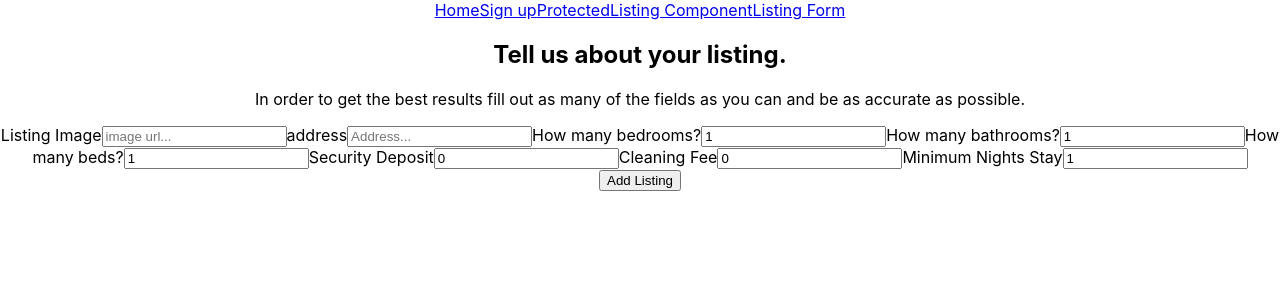
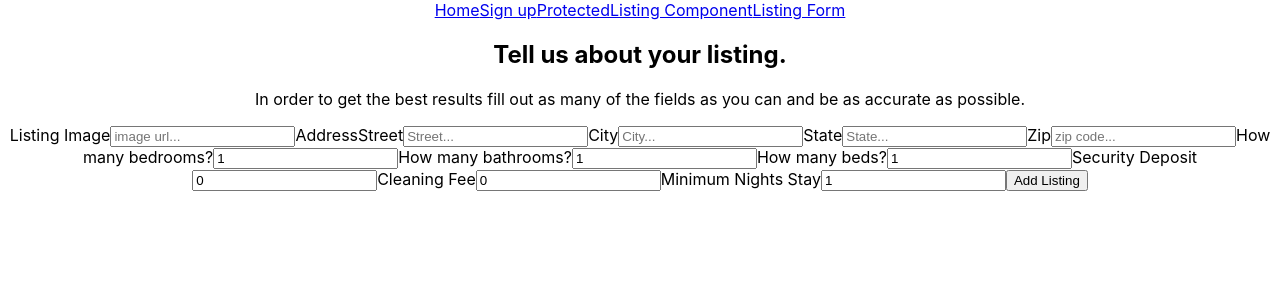
Before and after one commit to itshui3/front-end-1, a React (Create React App) app: page /listing-form in a window 1280 px wide. Shown: the top 300 px of the page. Built offline with nearby package versions, Linux system fonts and the light colour scheme.

Commit message:
Various changes. Added functionality to view image that is being linked. Fixed bugs in actions. Added edit listing functionality. Changed listing and state object slightly.

```diff
--- a/src/actions/index.js
+++ b/src/actions/index.js
@@ -55,26 +55,32 @@ export const updateProfile = updatedProfile => dispatch => {
 export const updateListing = updatedListing => dispatch => {
     dispatch({ type: UPDATE_LISTING_START }); //using loading spinners?
     //axios with auth put call.
-}
-
-export const addListing = listing => dispatch => {
-    const history = useHistory();
-    dispatch({ type: ADD_LISTING_START }); //using loading spinners?
-    //axios with auth put call.
     axiosWithAuth()
         .post()
         .then(res => {
             console.log(res);
-            dispatch({ type: ADD_LISTING_SUCCESS, payload: listing});
-            //redirect back to profile.
-            history.push('/protected');
+            dispatch({ type: UPDATE_LISTING_SUCCESS, payload: updatedListing});
         }).catch(err => {
             //dispatch error
-            //redirect back to listing form
             console.log(err);
-            dispatch({ type: ADD_LISTING_FAILURE, payload: err.data });
-            history.push('/listing-form');
+            dispatch({ type: UPDATE_LISTING_FAILURE, payload: err.data });
         });
+}
+
+export const addListing = listing => dispatch => {
+    dispatch({ type: ADD_LISTING_START }); //using loading spinners?
+    //axios with auth put call.
+    dispatch({ type: ADD_LISTING_SUCCESS, payload: listing});
+    // axiosWithAuth()
+    //     .post()
+    //     .then(res => {
+    //         console.log(res);
+    //         dispatch({ type: ADD_LISTING_SUCCESS, payload: listing});
+    //     }).catch(err => {
+    //         //dispatch error
+    //         console.log(err);
+    //         dispatch({ type: ADD_LISTING_FAILURE, payload: err.data });
+    //     });
 }
 
 export const deleteListing = deleteListing => dispatch => {
--- a/src/components/Listing.js
+++ b/src/components/Listing.js
@@ -6,8 +6,8 @@ export default props => {
     return (
         <div>
             <img />
-            <p>{}</p>
-    <p>Beds: {}</p>
+            <p>neighborhood</p>
+            <p>Beds: {}</p>
             <p>Baths: </p>
             <p>Security Deposit: </p>
             <p>Cleaning Fee: </p>
--- a/src/components/ListingForm.js
+++ b/src/components/ListingForm.js
@@ -2,15 +2,22 @@ import React, { useState } from 'react';
 import { useDispatch, useSelector } from 'react-redux';
 import { addListing, updateListing } from '../actions';
 
+//Defaults as an edit form.
 export default props => {
     const sendListingData = useDispatch();
+    const hostID = useSelector(state => state.host_id);
+    const [isAddingImage, setIsAddingImage] = useState(false);
     const isEditing = useSelector(state => state.isEditing);
     //sets listing to default or listing object from store if editing
     const [listing, setListing] = useState(isEditing ?
         useSelector(state => state.listings[props.listingID]) : {
+        host_id: 0,
         id: 0,
         image: '',
-        address: '',
+        street: '',
+        city: '',
+        state: '',
+        zip: '',
         bedrooms: 1,
         bathrooms: 1,
         beds: 1,
@@ -24,33 +31,58 @@ export default props => {
             ...listing,
             [e.target.name]: e.target.value
         });
+        if (isAddingImage === false && e.target.name === 'image') {
+            setIsAddingImage(true);
+        }
     }
 
-    const addListing = e => {
+    const addNewListing = e => {
         e.preventDefault();
         //send listing to store
+        //get the host_id from the state
+        const listingToAdd = {...listing, host_id: hostID};
         //send info to backend axiosWithAuth
+        //redirect back to profile on success
+        // history.push('/protected');
+        //redirect back to listing form on failure with error
+        // history.push('/listing-form');
         console.log(listing);
         //DO NOT SEND ID
-        return sendListingData(addListing(listing));
+        return sendListingData(addListing(listingToAdd));
     }
 
     const editListing = e => {
         e.preventDefault();
+        //send info to backend with axiosWithAuth
+        //redirect back to profile on success
+        // history.push('/protected');
+        //redirect back to listing form on failure with error
+        // history.push('/listing-form');
         return sendListingData(updateListing(listing));
-        //send info to backend with axiosWithAuth
     }
 
+    //Neighborhoods: ['Reinickendorf', 'Steglitz - Zehlendorf', 'Tempelhof - Schöneberg', 'Lichtenberg', 'Spandau', 'Charlottenburg-Wilm.', 'Friedrichshain-Kreuzberg', 'Pankow', 'Treptow - Köpenick', 'Mitte', 'Marzahn - Hellersdorf', 'Neukölln']
+
+    //TODO: set up regex patterns
     return (
         <div>
-            <form onSubmit={isEditing ? editListing : addListing} >
+            <form onSubmit={isEditing ? editListing : addNewListing} >
                 {/* Option to upload image? */}
                 <h2>Tell us about your listing.</h2>
                 <p>In order to get the best results fill out as many of the fields as you can and be as accurate as possible.</p>
                 <label>Listing Image</label>
                 <input type='url' name='image' placeholder='image url...' onChange={handleChange} value={listing.image} />
-                <label>address</label>
-                <input type='text' name='address' placeholder='Address...' required onChange={handleChange} value={listing.address} />
+                {isAddingImage ? (<img src={listing.image} alt='No Image Found' />) : (<></>)}
+                <label>Address</label>
+                {/* TODO: Separate street, city, state, zip  required*/}
+                <label>Street</label>
+                <input type='text' name='street' placeholder='Street...' required onChange={handleChange} value={listing.street} required />
+                <label>City</label>
+                <input type='text' name='city' placeholder='City...' required onChange={handleChange} value={listing.city} required />
+                <label>State</label>
+                <input type='text' name='state' placeholder='State...' required onChange={handleChange} value={listing.state} required />
+                <label>Zip</label>
+                <input type='text' name='zip' placeholder='zip code...' required onChange={handleChange} value={listing.zip} required />
                 <label>How many bedrooms?</label>
                 <input type='number' name='bedrooms' placeholder='Number of bedrooms...' onChange={handleChange} value={listing.bedrooms} />
                 <label>How many bathrooms?</label>
--- a/src/index.js
+++ b/src/index.js
@@ -3,7 +3,6 @@ import ReactDOM from 'react-dom';
 import { createStore, applyMiddleware } from 'redux';
 import { BrowserRouter as Router } from 'react-router-dom';
 import { Provider } from 'react-redux';
-import { BrowserRouter } from 'react-router-dom';
 import thunk from 'redux-thunk';
 import logger from 'redux-logger';
 import reducer from './reducer';
--- a/src/reducer/index.js
+++ b/src/reducer/index.js
@@ -30,6 +30,7 @@ const initialState = {
     isDeleting: false,
     error: '',
     token: '',
+    host_id: 0,
     profile: {},
     listings: [],
 }
@@ -66,11 +67,28 @@ const reducer = (state = initialState, action) => {
         case UPDATE_PROFILE_FAILURE:
             return {}
         case UPDATE_LISTING_START: //using loading spinners?
-            return {}
+            return {
+                ...state,
+                isEditing: true,
+                error: ''
+            }
         case UPDATE_LISTING_SUCCESS:
-            return {}
+            return {
+                ...state,
+                isEditing: false,
+                error: '',
+                listings: state.listings.map(listing => {
+                    if (listing.id === action.payload.id) {
+                        return action.payload;
+                    }
+                    return listing;
+                })
+            }
         case UPDATE_LISTING_FAILURE:
-            return {}
+            return {
+                ...state,
+                error: `Something went wrong. ${action.payload}`
+            }
         case ADD_LISTING_START: //using loading spinners?
             return {
                 ...state,
@@ -81,6 +99,7 @@ const reducer = (state = initialState, action) => {
             return {
                 ...state,
                 isAdding: false,
+                error: '',
                 listings: [
                     ...state.listings,
                     action.payload
@@ -89,7 +108,6 @@ const reducer = (state = initialState, action) => {
         case ADD_LISTING_FAILURE:
             return {
                 ...state,
-                isAdding: false,
                 error: `Something went wrong. ${action.payload}`
             }
         case DELETE_LISTING_SUCCESS:
```
